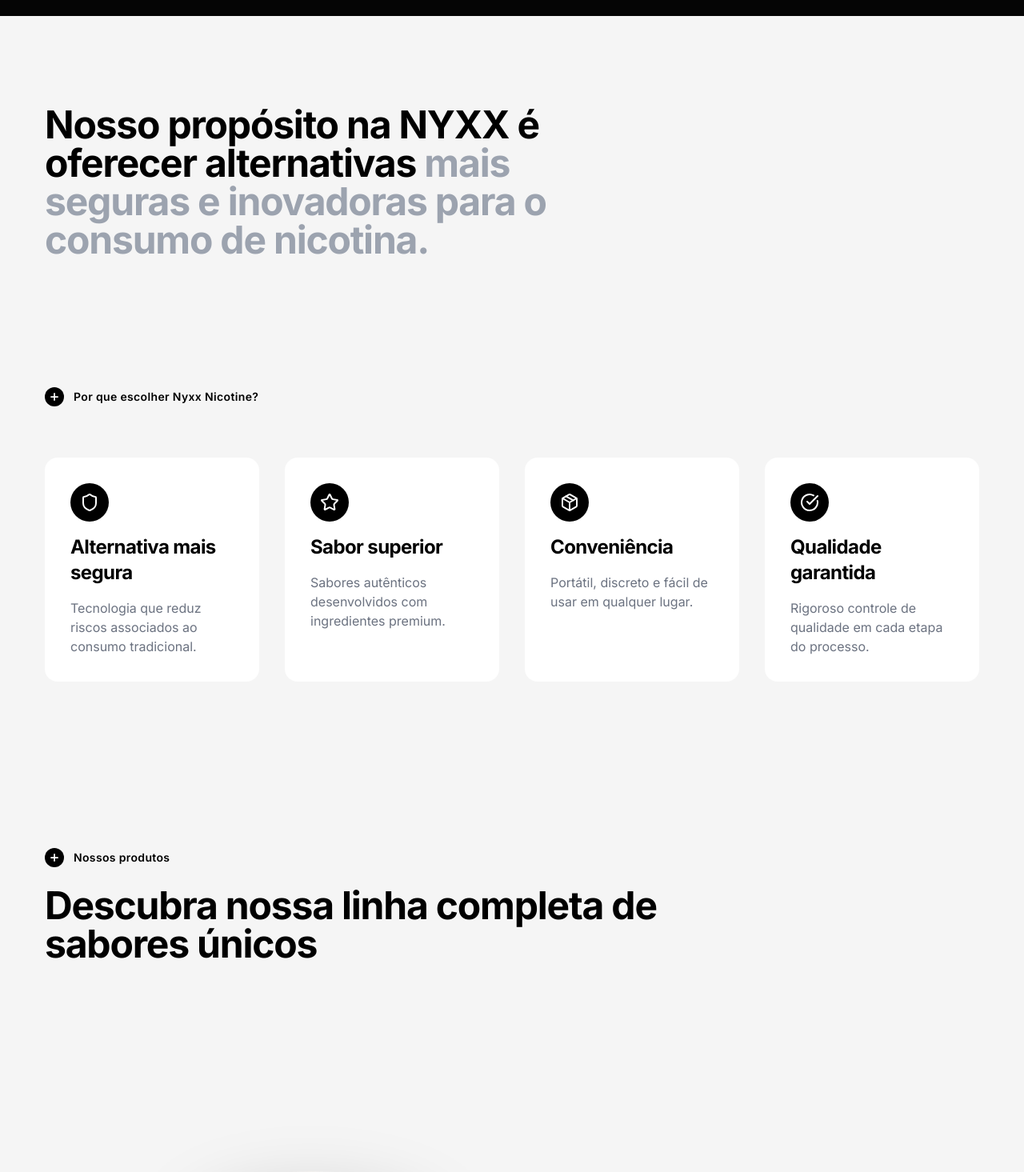
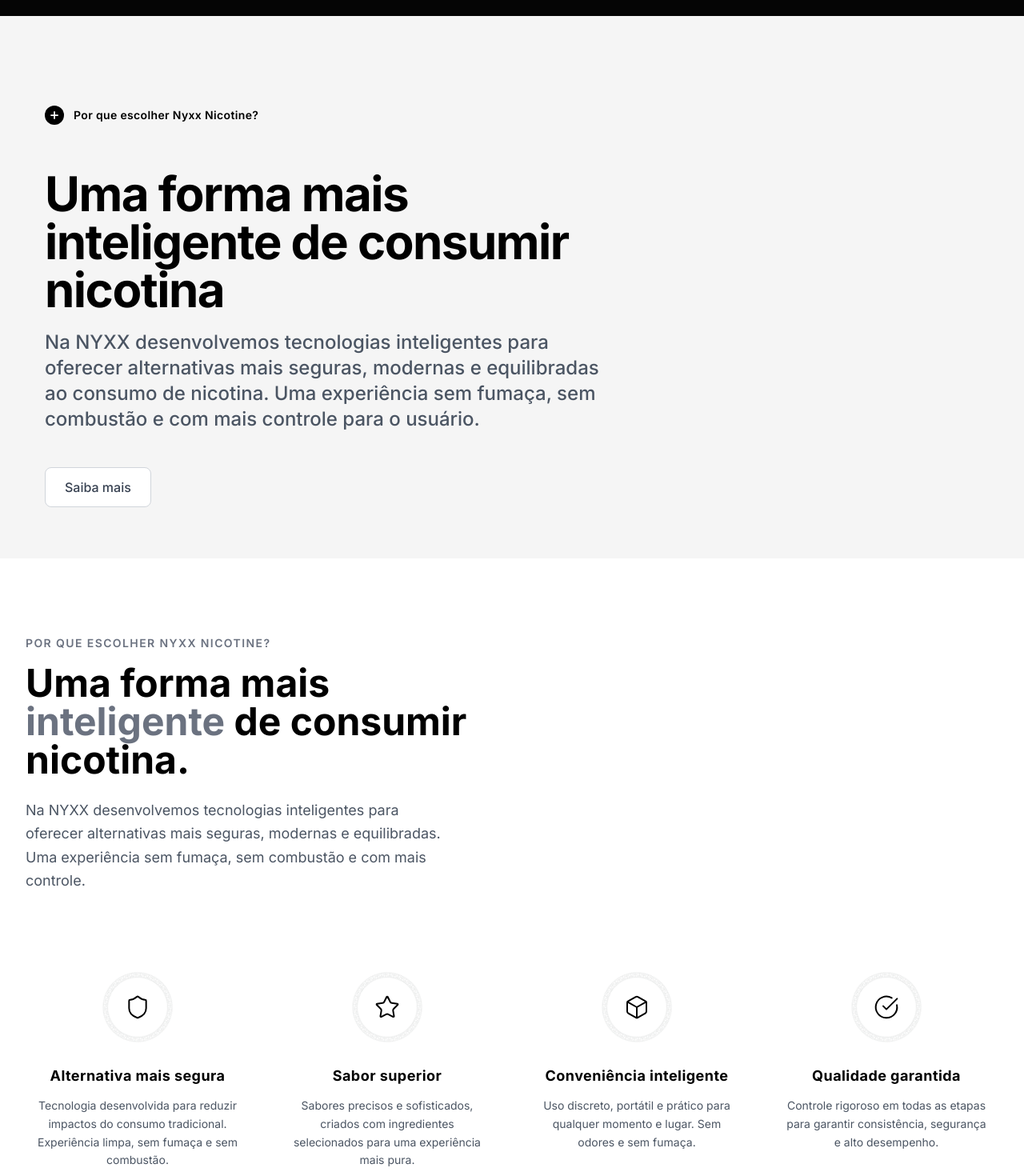
Before and after one commit to nicolasrachid-collab/nyxx-nicotine, a React (Vite) app: page / in a window 1280 px wide. Shown: the part 780-2245 px from the top of the page at 80% size. Built offline with nearby package versions, Linux system fonts and the light colour scheme.

Commit message:
feat: adiciona NyxxSection premium com animaÃ§Ãµes e integra greek-pattern.svg

```diff
--- a/App.tsx
+++ b/App.tsx
@@ -17,6 +17,7 @@
   SocialSection,
   Footer
 } from './components/sections';
+import { NyxxSection } from './components/NyxxSection';
 
 const App = () => {
   const [isMenuOpen, setIsMenuOpen] = useState(false);
@@ -78,6 +79,7 @@
              <HeroCard />
           </div>
           <ProvenResults />
+          <NyxxSection />
           <BenefitsSection />
           <ProductsSection />
           <TechnologySection />
--- /dev/null
+++ b/components/NyxxSection.tsx
@@ -0,0 +1,122 @@
+import { motion } from "motion/react";
+import { Shield, Star, Box, CheckCircle, ArrowRight } from "lucide-react";
+
+// Padrão grego - imagem localizada em /public/greek-pattern.svg
+const greekCirclePattern = "/greek-pattern.svg";
+
+export function NyxxSection() {
+  const features = [
+    {
+      icon: Shield,
+      title: "Alternativa mais segura",
+      description:
+        "Tecnologia desenvolvida para reduzir impactos do consumo tradicional. Experiência limpa, sem fumaça e sem combustão.",
+    },
+    {
+      icon: Star,
+      title: "Sabor superior",
+      description:
+        "Sabores precisos e sofisticados, criados com ingredientes selecionados para uma experiência mais pura.",
+    },
+    {
+      icon: Box,
+      title: "Conveniência inteligente",
+      description:
+        "Uso discreto, portátil e prático para qualquer momento e lugar. Sem odores e sem fumaça.",
+    },
+    {
+      icon: CheckCircle,
+      title: "Qualidade garantida",
+      description:
+        "Controle rigoroso em todas as etapas para garantir consistência, segurança e alto desempenho.",
+    },
+  ];
+
+  return (
+    <section className="w-full bg-white py-24 px-4 md:px-8 relative overflow-hidden font-sans">
+      <div className="max-w-7xl mx-auto relative z-10">
+
+        {/* Hero Section */}
+        <div className="flex flex-col lg:flex-row items-center justify-between gap-12 mb-24">
+
+          {/* Left Text - Extended Width */}
+          <motion.div
+            initial={{ opacity: 0, x: -30 }}
+            whileInView={{ opacity: 1, x: 0 }}
+            viewport={{ once: true }}
+            transition={{ duration: 0.8 }}
+            className="lg:w-1/3 text-left"
+          >
+            <div className="mb-4 text-gray-500 text-sm font-semibold tracking-widest uppercase">
+              Por que escolher Nyxx Nicotine?
+            </div>
+            <h1 className="text-4xl md:text-5xl font-bold text-black mb-[24px] leading-tight mt-[0px] mr-[-251px] ml-[0px]">
+              Uma forma mais <span className="text-gray-500">inteligente</span> de consumir nicotina.
+            </h1>
+            <p className="text-gray-600 text-lg leading-relaxed max-w-2xl w-[140%]">
+              Na NYXX desenvolvemos tecnologias inteligentes para oferecer alternativas mais seguras, modernas e equilibradas. Uma experiência sem fumaça, sem combustão e com mais controle.
+            </p>
+          </motion.div>
+
+          {/* Center Space - Glow Effect Only */}
+          <motion.div
+            initial={{ opacity: 0, scale: 0.9 }}
+            whileInView={{ opacity: 1, scale: 1 }}
+            viewport={{ once: true }}
+            transition={{ duration: 0.8 }}
+            className="lg:w-1/3 flex justify-center relative"
+          >
+            {/* Glow effect behind phantom content */}
+            <div className="absolute top-1/2 left-1/2 -translate-x-1/2 -translate-y-1/2 w-3/4 h-3/4 bg-black/5 blur-[80px] rounded-full" />
+          </motion.div>
+
+          {/* Right Space - Empty for Layout Balance */}
+          <motion.div
+             initial={{ opacity: 0, x: 30 }}
+             whileInView={{ opacity: 1, x: 0 }}
+             viewport={{ once: true }}
+             transition={{ duration: 0.8 }}
+             className="lg:w-1/3 flex flex-col items-start lg:items-end justify-center"
+          >
+             {/* Empty space intentional */}
+          </motion.div>
+        </div>
+
+        {/* Features Grid */}
+        <div className="grid grid-cols-1 md:grid-cols-2 lg:grid-cols-4 gap-x-8 gap-y-12">
+          {features.map((feature, index) => (
+            <motion.div
+              key={index}
+              initial={{ opacity: 0, y: 30 }}
+              whileInView={{ opacity: 1, y: 0 }}
+              viewport={{ once: true }}
+              transition={{ duration: 0.5, delay: index * 0.1 }}
+              className="flex flex-col items-center text-center group"
+            >
+              {/* Greek Circle Icon Container */}
+              <div className="relative w-24 h-24 mb-6 flex items-center justify-center">
+                <motion.img
+                  src={greekCirclePattern}
+                  alt="Greek Pattern"
+                  className="absolute inset-0 w-full h-full object-contain opacity-40 group-hover:opacity-100 transition-opacity duration-500 invert"
+                  animate={{ rotate: 360 }}
+                  transition={{ duration: 20, repeat: Infinity, ease: "linear" }}
+                />
+                <feature.icon className="w-8 h-8 text-black relative z-10" strokeWidth={1.5} />
+              </div>
+
+              <h3 className="text-lg font-bold text-black mb-3 tracking-wide">
+                {feature.title}
+              </h3>
+
+              <p className="text-gray-600 text-sm leading-relaxed max-w-[250px]">
+                {feature.description}
+              </p>
+            </motion.div>
+          ))}
+        </div>
+
+      </div>
+    </section>
+  );
+}
--- a/components/sections/BenefitsSection.tsx
+++ b/components/sections/BenefitsSection.tsx
@@ -1,4 +1,4 @@
-import { Plus, Shield, Star, Package, CheckCircle } from 'lucide-react';
+import { Shield, Star, Package, CheckCircle } from 'lucide-react';
 import { useScrollAnimation } from '../../hooks/useScrollAnimation';
 import { useTranslation } from '../../hooks/useTranslation';
 
@@ -36,27 +36,18 @@
         isVisible ? 'opacity-100 translate-y-0' : 'opacity-0 translate-y-8'
       }`}
     >
-      <div className="mb-12 md:mb-16">
-        <div className="flex items-center gap-3 mb-6">
-          <div className="flex items-center justify-center w-6 h-6 rounded-full bg-black text-white">
-            <Plus size={14} strokeWidth={3} />
-          </div>
-          <span className="text-sm font-semibold tracking-wide">{t('benefitsTitle')}</span>
-        </div>
-      </div>
-
       <div className="grid grid-cols-1 md:grid-cols-2 lg:grid-cols-4 gap-6 md:gap-8">
         {benefits.map((benefit, index) => {
           const Icon = benefit.icon;
           return (
             <div
               key={index}
-              className="bg-white rounded-2xl p-6 md:p-8 flex flex-col gap-4 hover:shadow-lg transition-shadow"
+              className="bg-white rounded-2xl p-6 md:p-8 flex flex-col gap-4 hover:shadow-lg transition-all duration-300"
             >
-              <div className="w-12 h-12 rounded-full bg-black flex items-center justify-center">
-                <Icon className="text-white" size={24} />
+              <div className="w-12 h-12 rounded-full bg-gray-100 flex items-center justify-center">
+                <Icon className="text-blue-400" size={24} strokeWidth={2} />
               </div>
-              <h3 className="text-xl md:text-2xl font-bold tracking-tight">
+              <h3 className="text-lg md:text-xl font-bold tracking-tight text-gray-800">
                 {t(benefit.titleKey)}
               </h3>
               <p className="text-gray-500 text-sm md:text-base leading-relaxed">
--- a/components/sections/ProvenResults.tsx
+++ b/components/sections/ProvenResults.tsx
@@ -1,3 +1,4 @@
+import { Plus } from 'lucide-react';
 import { useScrollAnimation } from '../../hooks/useScrollAnimation';
 import { useTranslation } from '../../hooks/useTranslation';
 
@@ -13,10 +14,29 @@
       }`}
     >
       <div className="flex flex-col gap-8">
-        <div className="max-w-[60%]">
-           <h2 className="text-3xl md:text-4xl lg:text-5xl font-bold tracking-tight leading-[1.1] md:leading-[1.05]">
-              {t('purposeTitle')} <span className="text-gray-400">{t('purposeSubtitle')}</span>
-           </h2>
+        <div className="flex items-center gap-3 mb-6">
+          <div className="flex items-center justify-center w-6 h-6 rounded-full bg-black text-white">
+            <Plus size={14} strokeWidth={3} />
+          </div>
+          <span className="text-sm font-semibold tracking-wide">{t('benefitsTitle')}</span>
+        </div>
+
+        <div className="max-w-[60%] flex flex-col gap-4 md:gap-5">
+          <h2 className="text-4xl md:text-5xl lg:text-6xl font-bold tracking-tight leading-[1.1]">
+            {t('purposeTitle')}
+          </h2>
+          <p className="text-lg md:text-xl lg:text-2xl font-medium text-gray-600 leading-relaxed">
+            {t('purposeSubtitle')}
+          </p>
+
+          {/* Botão CTA - Saiba Mais */}
+          <div className="mt-4 md:mt-6">
+            <button
+              className="px-6 py-3 text-base font-medium text-gray-700 bg-white border border-gray-300 rounded-lg hover:bg-gray-50 hover:border-gray-400 transition-all duration-200 active:scale-[0.98] focus:outline-none focus:ring-2 focus:ring-gray-400 focus:ring-offset-2"
+            >
+              {t('learnMore')}
+            </button>
+          </div>
         </div>
       </div>
     </section>
--- a/i18n/translations.ts
+++ b/i18n/translations.ts
@@ -21,8 +21,8 @@
 
     // Proven Results / Propósito
     whyChooseUs: 'Por que nos escolher',
-    purposeTitle: 'Nosso propósito na NYXX é oferecer alternativas',
-    purposeSubtitle: 'mais seguras e inovadoras para o consumo de nicotina.',
+    purposeTitle: 'Uma forma mais inteligente de consumir nicotina',
+    purposeSubtitle: 'Na NYXX desenvolvemos tecnologias inteligentes para oferecer alternativas mais seguras, modernas e equilibradas ao consumo de nicotina. Uma experiência sem fumaça, sem combustão e com mais controle para o usuário.',
 
     // Products
     productsTitle: 'Nossos produtos',
@@ -52,13 +52,13 @@
     // Benefits
     benefitsTitle: 'Por que escolher Nyxx Nicotine?',
     benefitSaferTitle: 'Alternativa mais segura',
-    benefitSaferDesc: 'Tecnologia que reduz riscos associados ao consumo tradicional.',
+    benefitSaferDesc: 'Tecnologia desenvolvida para reduzir impactos do consumo tradicional. Experiência limpa, sem fumaça e sem combustão.',
     benefitSuperiorTasteTitle: 'Sabor superior',
-    benefitSuperiorTasteDesc: 'Sabores autênticos desenvolvidos com ingredientes premium.',
-    benefitConvenienceTitle: 'Conveniência',
-    benefitConvenienceDesc: 'Portátil, discreto e fácil de usar em qualquer lugar.',
+    benefitSuperiorTasteDesc: 'Sabores precisos e sofisticados, criados com ingredientes selecionados para uma experiência mais pura.',
+    benefitConvenienceTitle: 'Conveniência inteligente',
+    benefitConvenienceDesc: 'Uso discreto, portátil e prático para qualquer momento e lugar. Sem odores e sem fumaça.',
     benefitQualityTitle: 'Qualidade garantida',
-    benefitQualityDesc: 'Rigoroso controle de qualidade em cada etapa do processo.',
+    benefitQualityDesc: 'Controle rigoroso em todas as etapas para garantir consistência, segurança e alto desempenho.',
 
     // Stats
     statsUniqueFlavors: 'Sabores únicos\nno portfólio',
@@ -152,8 +152,8 @@
 
     // Proven Results / Purpose
     whyChooseUs: 'Why choose us',
-    purposeTitle: 'Our purpose at NYXX is to offer',
-    purposeSubtitle: 'safer and more innovative alternatives for nicotine consumption.',
+    purposeTitle: 'A smarter way to consume nicotine',
+    purposeSubtitle: 'At NYXX we develop smart technologies to offer safer, modern and balanced alternatives to nicotine consumption. A smoke-free, combustion-free experience with more control for the user.',
     // Problem/Solution
     problemTitle: 'The problem with traditional consumption',
     problemText: 'Smoke, odor, restrictions. For decades, consuming nicotine meant giving up convenience, flavor, and respect for your environment.',
@@ -188,13 +188,13 @@
     // Benefits
     benefitsTitle: 'Why choose Nyxx Nicotine?',
     benefitSaferTitle: 'Safer alternative',
-    benefitSaferDesc: 'Technology that reduces risks associated with traditional consumption.',
+    benefitSaferDesc: 'Technology developed to reduce impacts of traditional consumption. Clean experience, smoke-free and combustion-free.',
     benefitSuperiorTasteTitle: 'Superior taste',
-    benefitSuperiorTasteDesc: 'Authentic flavors developed with premium ingredients.',
-    benefitConvenienceTitle: 'Convenience',
-    benefitConvenienceDesc: 'Portable, discreet and easy to use anywhere.',
+    benefitSuperiorTasteDesc: 'Precise and sophisticated flavors, created with selected ingredients for a purer experience.',
+    benefitConvenienceTitle: 'Smart convenience',
+    benefitConvenienceDesc: 'Discreet, portable and practical use for any moment and place. Odor-free and smoke-free.',
     benefitQualityTitle: 'Guaranteed quality',
-    benefitQualityDesc: 'Rigorous quality control at every step of the process.',
+    benefitQualityDesc: 'Rigorous control at all stages to ensure consistency, safety and high performance.',
 
     // Stats
     statsUniqueFlavors: 'Unique flavors\nin portfolio',
@@ -284,8 +284,8 @@
 
     // Proven Results / Propósito
     whyChooseUs: 'Por qué elegirnos',
-    purposeTitle: 'Nuestro propósito en NYXX es ofrecer',
-    purposeSubtitle: 'alternativas más seguras e innovadoras para el consumo de nicotina.',
+    purposeTitle: 'Una forma más inteligente de consumir nicotina',
+    purposeSubtitle: 'En NYXX desarrollamos tecnologías inteligentes para ofrecer alternativas más seguras, modernas y equilibradas al consumo de nicotina. Una experiencia sin humo, sin combustión y con más control para el usuario.',
 
     // Products
     productsTitle: 'Nuestros productos',
@@ -315,13 +315,13 @@
     // Benefits
     benefitsTitle: '¿Por qué elegir Nyxx Nicotine?',
     benefitSaferTitle: 'Alternativa más segura',
-    benefitSaferDesc: 'Tecnología que reduce riesgos asociados al consumo tradicional.',
+    benefitSaferDesc: 'Tecnología desarrollada para reducir impactos del consumo tradicional. Experiencia limpia, sin humo y sin combustión.',
     benefitSuperiorTasteTitle: 'Sabor superior',
-    benefitSuperiorTasteDesc: 'Sabores auténticos desarrollados con ingredientes premium.',
-    benefitConvenienceTitle: 'Conveniencia',
-    benefitConvenienceDesc: 'Portátil, discreto y fácil de usar en cualquier lugar.',
+    benefitSuperiorTasteDesc: 'Sabores precisos y sofisticados, creados con ingredientes seleccionados para una experiencia más pura.',
+    benefitConvenienceTitle: 'Conveniencia inteligente',
+    benefitConvenienceDesc: 'Uso discreto, portátil y práctico para cualquier momento y lugar. Sin olores y sin humo.',
     benefitQualityTitle: 'Calidad garantizada',
-    benefitQualityDesc: 'Riguroso control de calidad en cada etapa del proceso.',
+    benefitQualityDesc: 'Control riguroso en todas las etapas para garantizar consistencia, seguridad y alto rendimiento.',
 
     // Stats
     statsUniqueFlavors: 'Sabores únicos\nen portafolio',
```
Also changed, not shown: components/sections/HeroCard.tsx (+9 -12 lines), public/greek-pattern.svg (added).
